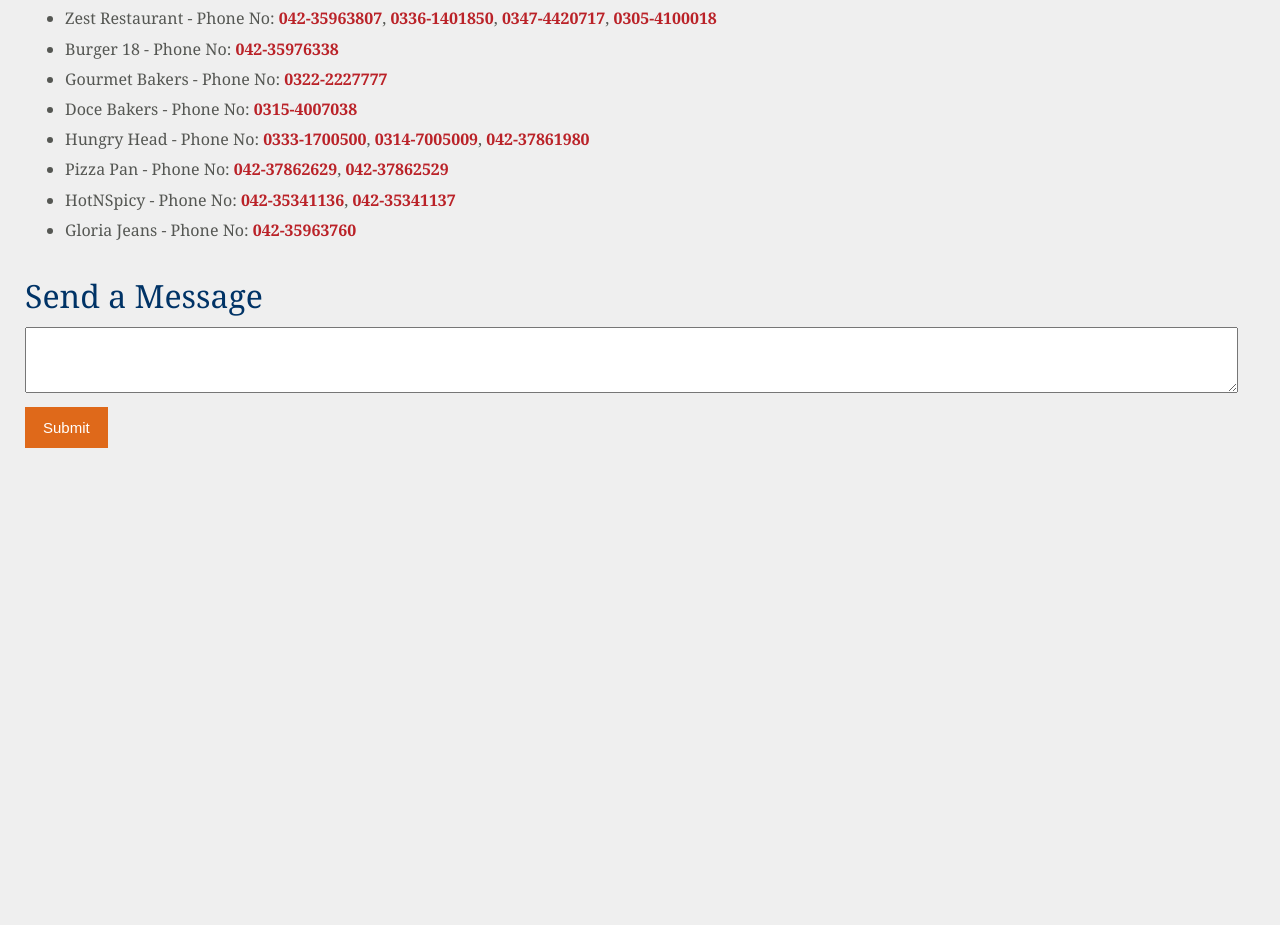
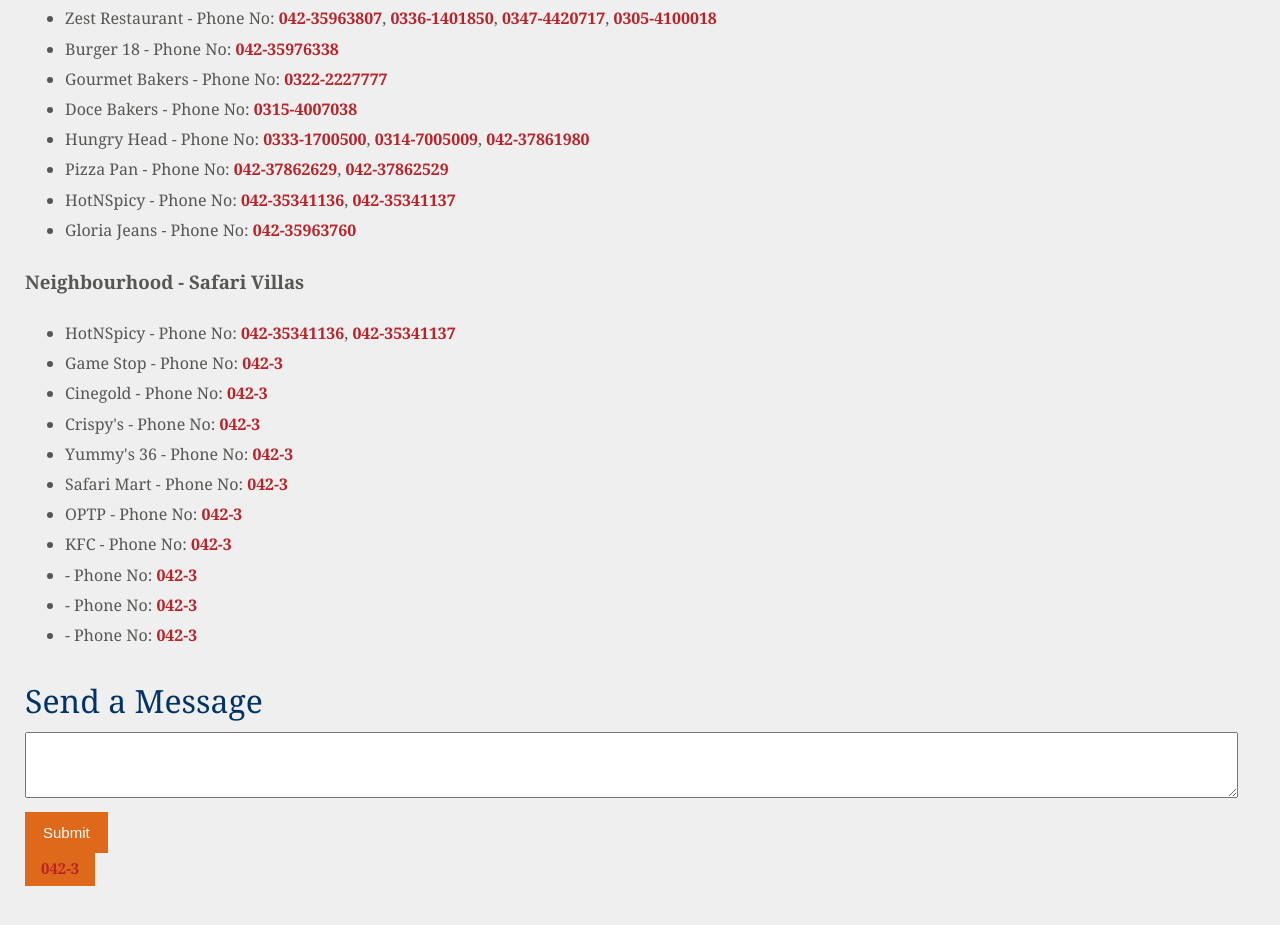
Before and after one commit to bahria/bahria.github.io, a plain HTML site: page index.html in a window 1280 px wide. Shown: the part 561-1486 px from the top of the page. Before the commit the page ends 1134 px from the top, so only its background shows below. Drawn offline with Linux system fonts and the light colour scheme.

Commit message:
Update index.html

```diff
--- a/index.html
+++ b/index.html
@@ -42,6 +42,26 @@
 
     </div>
 
+    <div class="notes">
+
+<h3>Neighbourhood - Safari Villas</h3>
+    <ul>
+      <li>HotNSpicy - Phone No: <a href="tel:04235341136">042-35341136</a>, <a href="tel:04235341137">042-35341137</a></li>
+      <li>Game Stop - Phone No: <a href="#">042-3</a></li>
+      <li>Cinegold - Phone No: <a href="#">042-3</a></li>
+      <li>Crispy's - Phone No: <a href="#">042-3</a></li>
+      <li>Yummy's 36 - Phone No: <a href="#">042-3</a></li>
+      <li>Safari Mart - Phone No: <a href="#">042-3</a></li>
+      <li>OPTP - Phone No: <a href="#">042-3</a></li>
+      <li>KFC - Phone No: <a href="#">042-3</a></li>
+      <li> - Phone No: <a href="#">042-3</a></li>
+      <li> - Phone No: <a href="#">042-3</a></li>
+      <li> - Phone No: <a href="#">042-3</a></li>
+
+
+    </ul>
+
+    </div>
 
   <form action="https://getsimpleform.com/messages?form_api_token=a3c63fd75859d6f9c593f51813c0324c" method="post">
   <!-- the redirect_to is optional, the form will redirect to the referrer on submission -->
@@ -51,5 +71,6 @@
 <textarea type="text" name="message" class="form-control" style="margin: 0px -2px 5px 0px; width: 1207px; height: 60px; display: inline-block; max-width: 100%; font-weight: bold;"></textarea>
 <input class="btn" type="submit" value="Submit">
 </form>
+<a class="btn" href="#">042-3</a>
 </body>
 </html>
```
